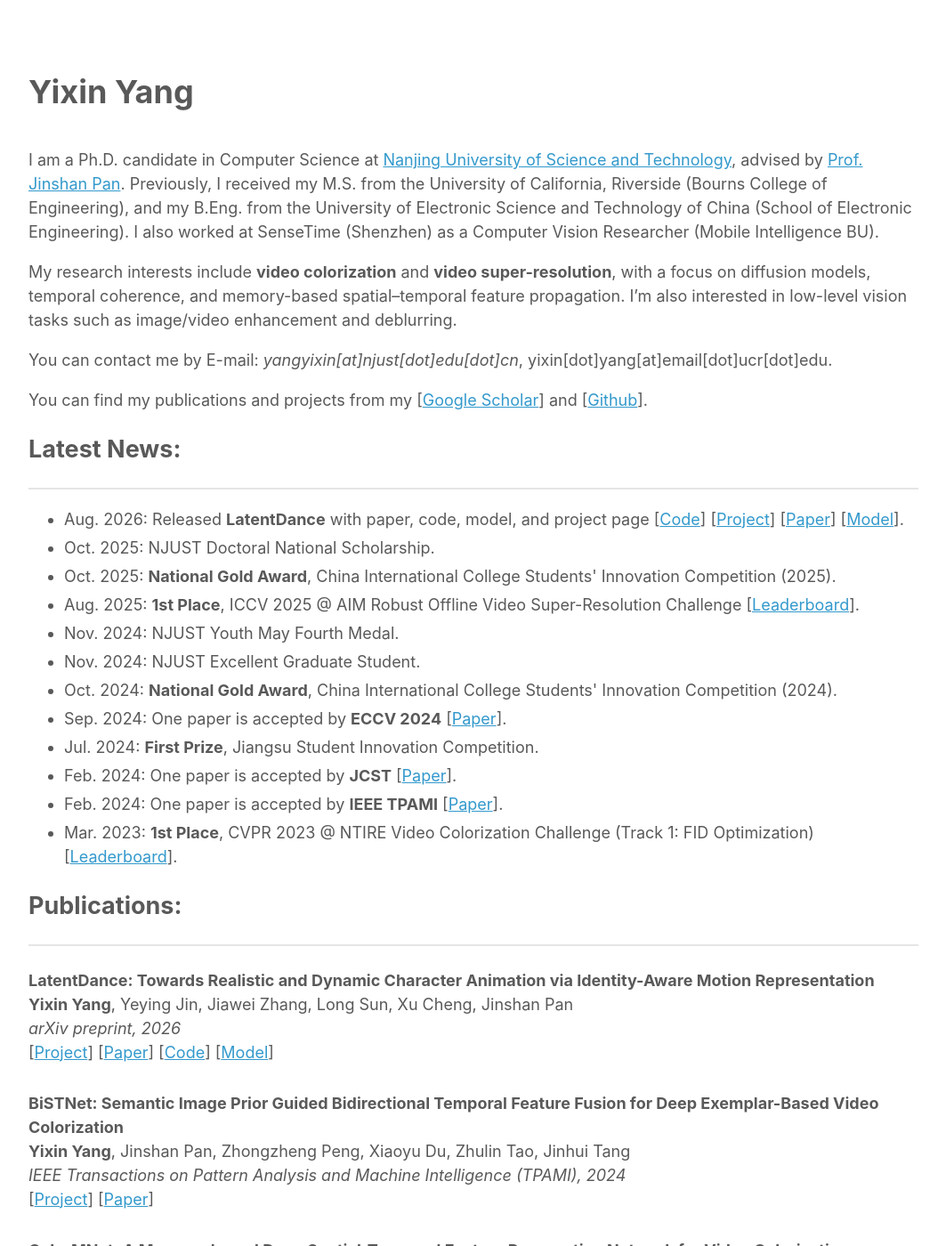
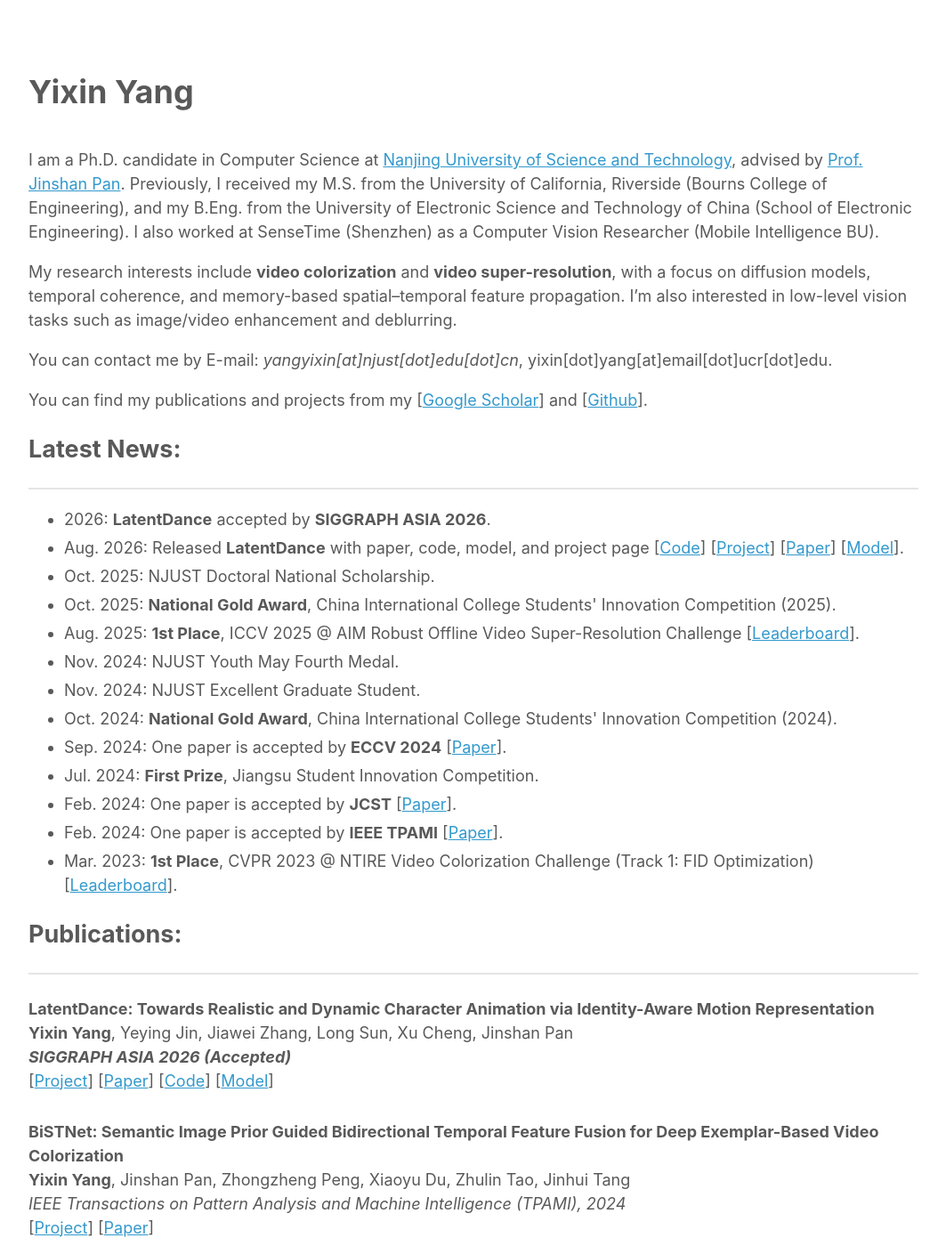
Before and after one commit to yyang181/yyang181.github.io, a Jekyll site: the page index.html, which Jekyll copies as it is, in a window 1280 px wide and 1400 px high. Shown: the whole window at 89% size, without its empty margins (108-1171 px from the left). Built offline with Jekyll 4.4.1, drawn with Linux system fonts in a browser that asks for light colours.

Commit message:
Update publication details for LatentDance

```diff
--- a/index.html
+++ b/index.html
@@ -53,6 +53,7 @@
         <h2>Latest News:</h2>
         <hr>
         <ul>
+          <li>2026: <b>LatentDance</b> accepted by <b>SIGGRAPH ASIA 2026</b>.</li>
           <li>Aug. 2026: Released <b>LatentDance</b> with paper, code, model, and project page [<a href="https://github.com/yyang181/LatentDance" target="_blank">Code</a>] [<a href="https://yyang181.github.io/LatentDance/" target="_blank">Project</a>] [<a href="https://github.com/yyang181/LatentDance/blob/main/assets/paper/LatentDance_paper.pdf" target="_blank">Paper</a>] [<a href="https://huggingface.co/yyang181/LatentDance" target="_blank">Model</a>].</li>
           <li>Oct. 2025: NJUST Doctoral National Scholarship.</li>
           <li>Oct. 2025: <b>National Gold Award</b>, China International College Students' Innovation Competition (2025).</li>
@@ -77,7 +78,7 @@
           <p>
             <b>LatentDance: Towards Realistic and Dynamic Character Animation via Identity-Aware Motion Representation</b><br>
             <b>Yixin Yang</b>, Yeying Jin, Jiawei Zhang, Long Sun, Xu Cheng, Jinshan Pan<br>
-            <i>arXiv preprint, 2026</i><br>
+            <i><b>SIGGRAPH ASIA 2026 (Accepted)</b></i><br>
             [<a href="https://yyang181.github.io/LatentDance/" target="_blank">Project</a>]
             [<a href="https://github.com/yyang181/LatentDance/blob/main/assets/paper/LatentDance_paper.pdf" target="_blank">Paper</a>]
             [<a href="https://github.com/yyang181/LatentDance" target="_blank">Code</a>]
```
